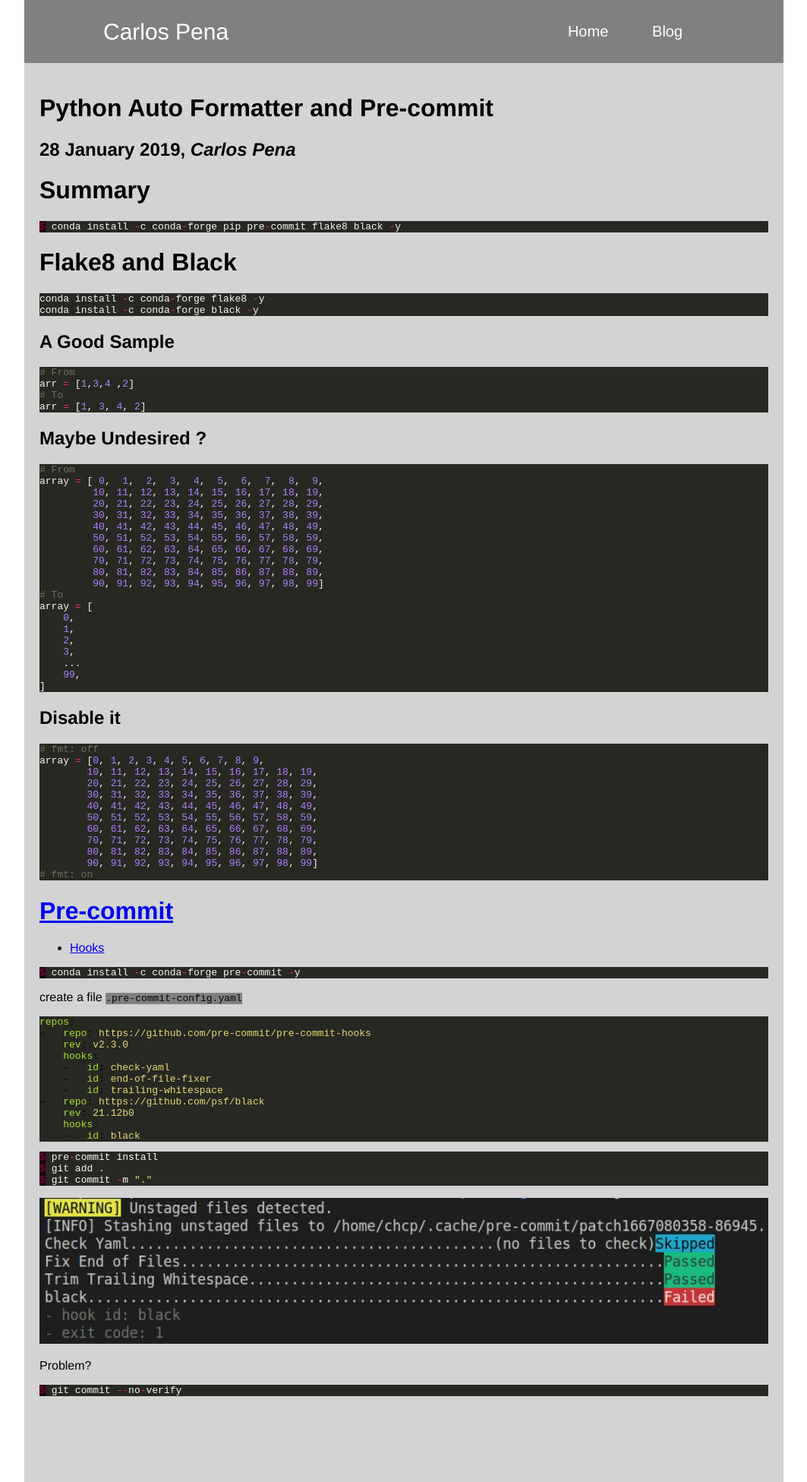
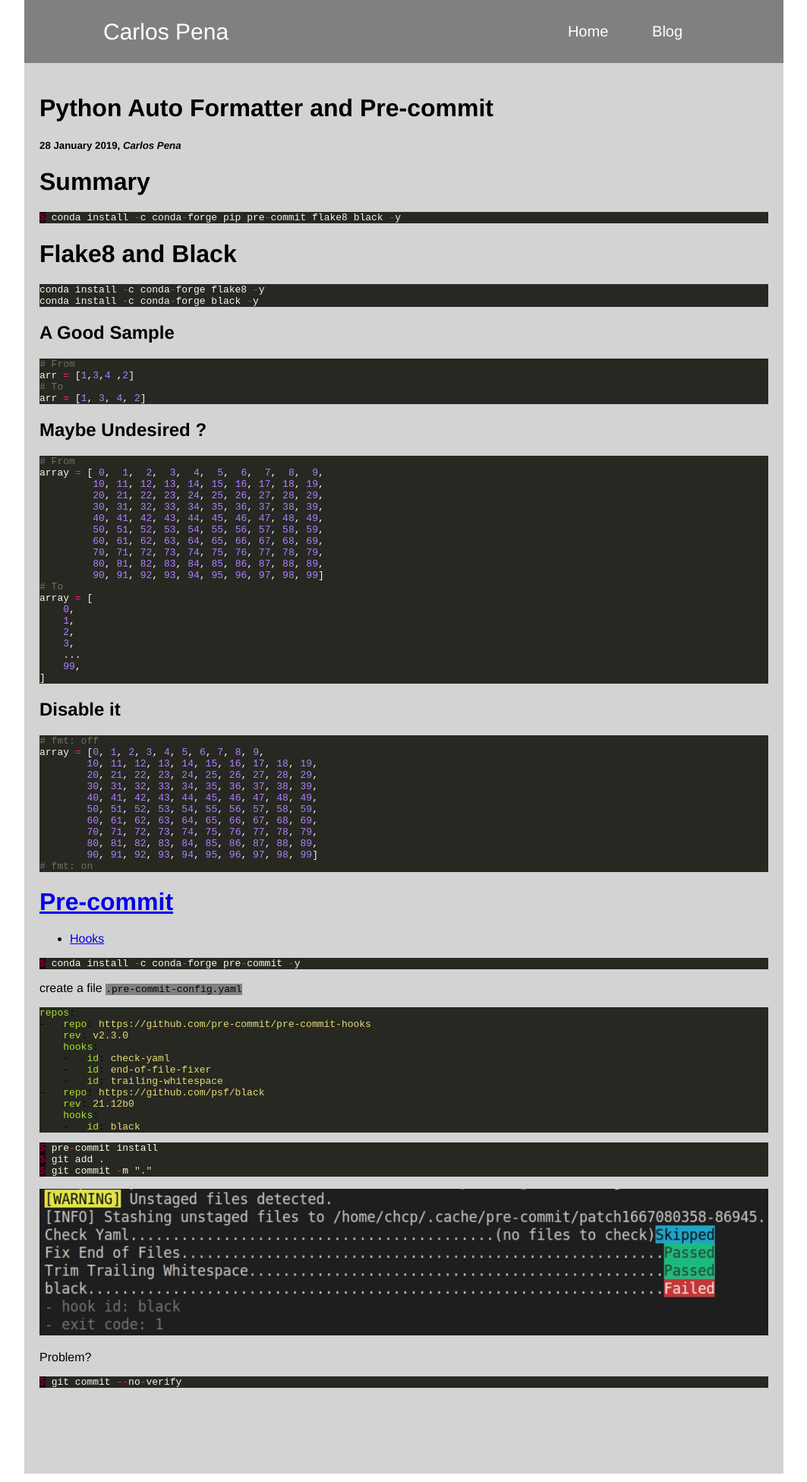
Before and after one commit to CarlosPena00/carlospena00.github.io, a Jekyll site: the page built from _posts/2022-10-29-python-formatter-precommit.md, in a window 1280 px wide. Shown: the whole page at 76% size, without its empty margins (108-1171 px from the left). Built offline with Jekyll 4.4.1, drawn with Linux system fonts in a browser that asks for light colours.

Commit message:
Change post date size
- fix date of python-formatter-precommit file

```diff
--- a/_layouts/post.html
+++ b/_layouts/post.html
@@ -2,6 +2,6 @@
 layout: default
 ---
 <h1>{{ page.title }}</h1>
-<h2>{{ page.date | date_to_long_string }}, <i>{{ page.author }}</i></h2>
+<h5>{{ page.date | date_to_long_string }}, <i>{{ page.author }}</i></h5>
 
 {{ content }}
```
Also changed, not shown: _posts/2022-10-29-python-formatter-precommit.md (renamed from _posts/2019-01-28-python-formatter-precommit.md).
